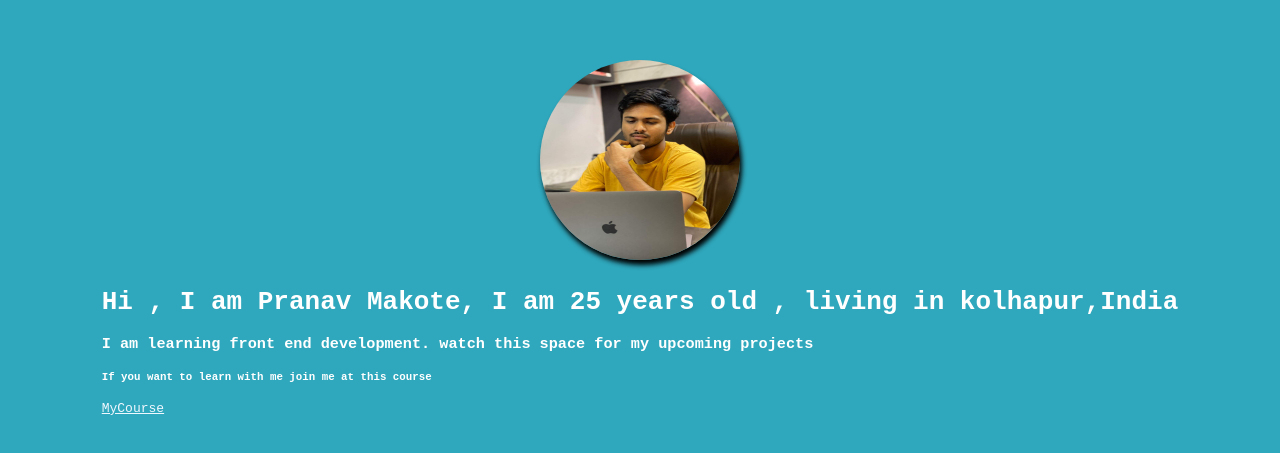
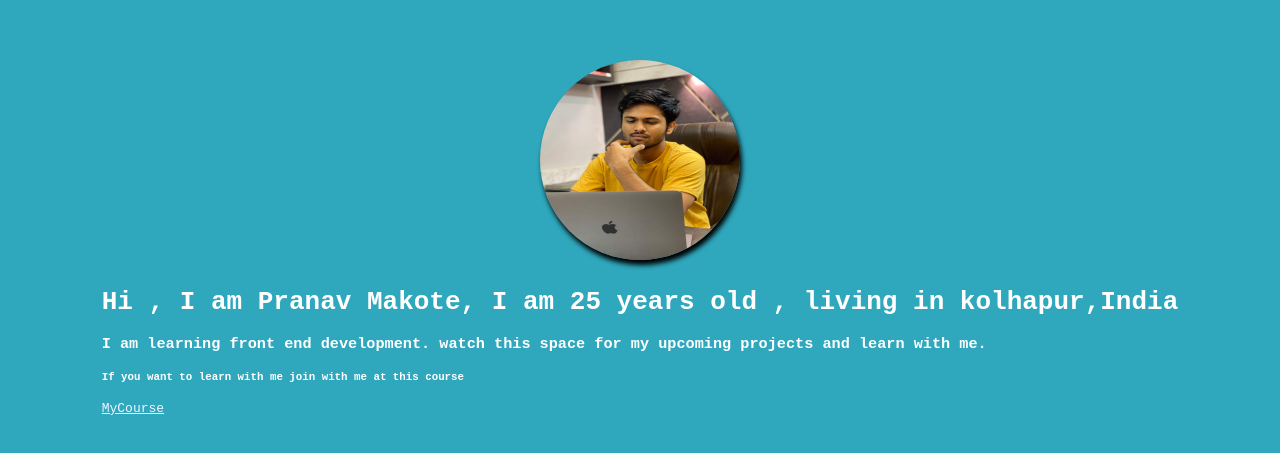
Before and after one commit to pranavmak/pranavmakote.netlify.app, a plain HTML site: page index.html in a window 1280 px wide. Shown: the part 157-610 px from the top of the page. Drawn offline with Linux system fonts and the light colour scheme.

Commit message:
changed some contents

```diff
--- a/index.html
+++ b/index.html
@@ -13,9 +13,9 @@
         </h1>
         <h3>
           I am learning front end development. watch this space for my upcoming
-          projects
+          projects and learn with me.
         </h3>
-        <h5>If you want to learn with me join me at this course</h5>
+        <h5>If you want to learn with me join with me at this course</h5>
         <a
           class="course"
           href="https://www.youtube.com/channel/UC4p5CG9WiUxfZU_1_kCdC-A"
```
